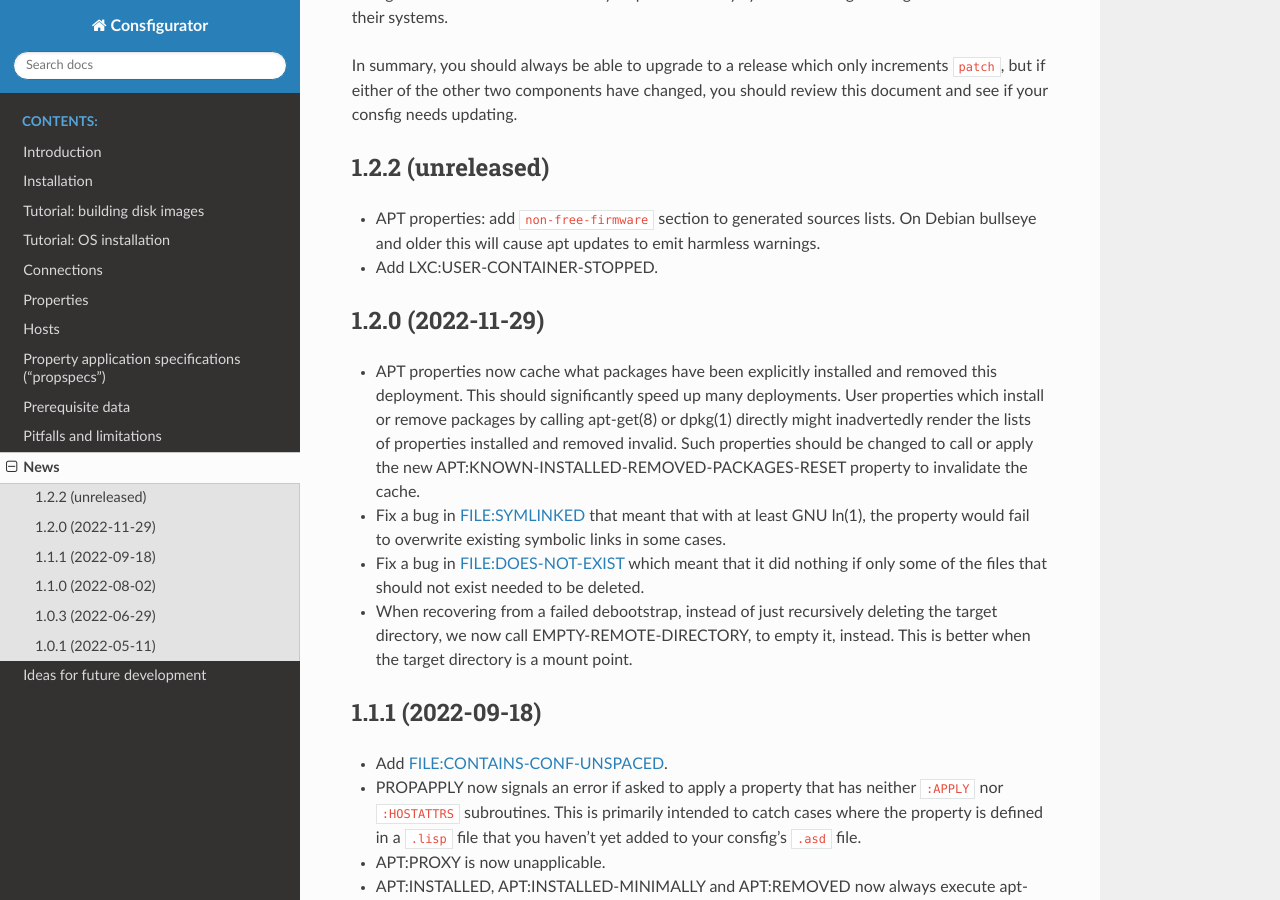
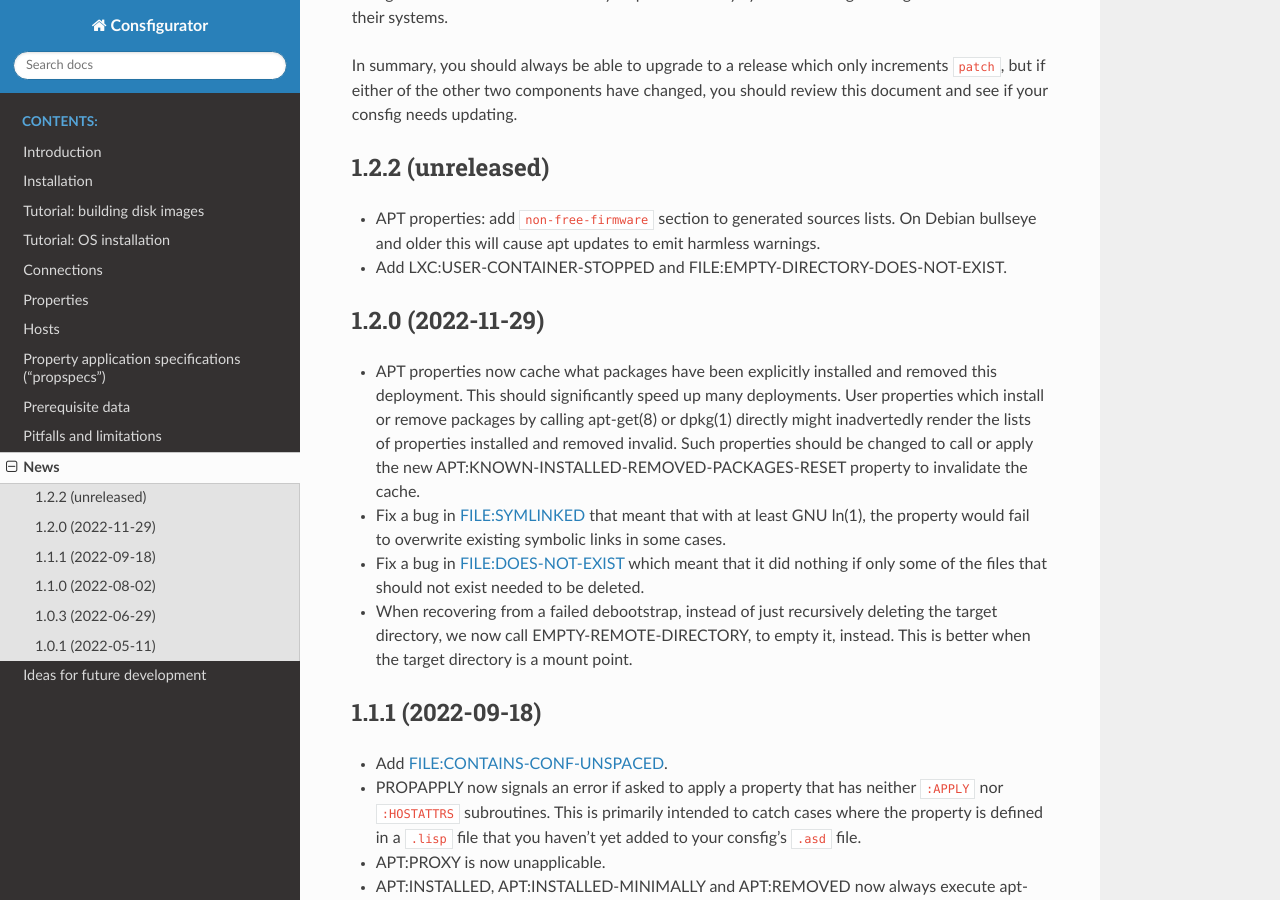
Before and after one commit to spwhitton/consfigurator, a Sphinx documentation site: the page built from doc/news.rst, in a window 1280 px wide and 900 px high, scrolled down 495 px. Built offline with Sphinx 7.4.7 and the Read the Docs theme 2.0.0, drawn with Linux system fonts in a browser that asks for light colours.

Commit message:
add FILE:EMPTY-DIRECTORY-DOES-NOT-EXIST
Signed-off-by: Sean Whitton <spwhitton@spwhitton.name>

```diff
--- a/doc/news.rst
+++ b/doc/news.rst
@@ -30,7 +30,7 @@ you should review this document and see if your consfig needs updating.
   lists.  On Debian bullseye and older this will cause apt updates to emit
   harmless warnings.
 
-- Add LXC:USER-CONTAINER-STOPPED.
+- Add LXC:USER-CONTAINER-STOPPED and FILE:EMPTY-DIRECTORY-DOES-NOT-EXIST.
 
 1.2.0 (2022-11-29)
 ------------------
```
Also changed, not shown: 2 other files.
